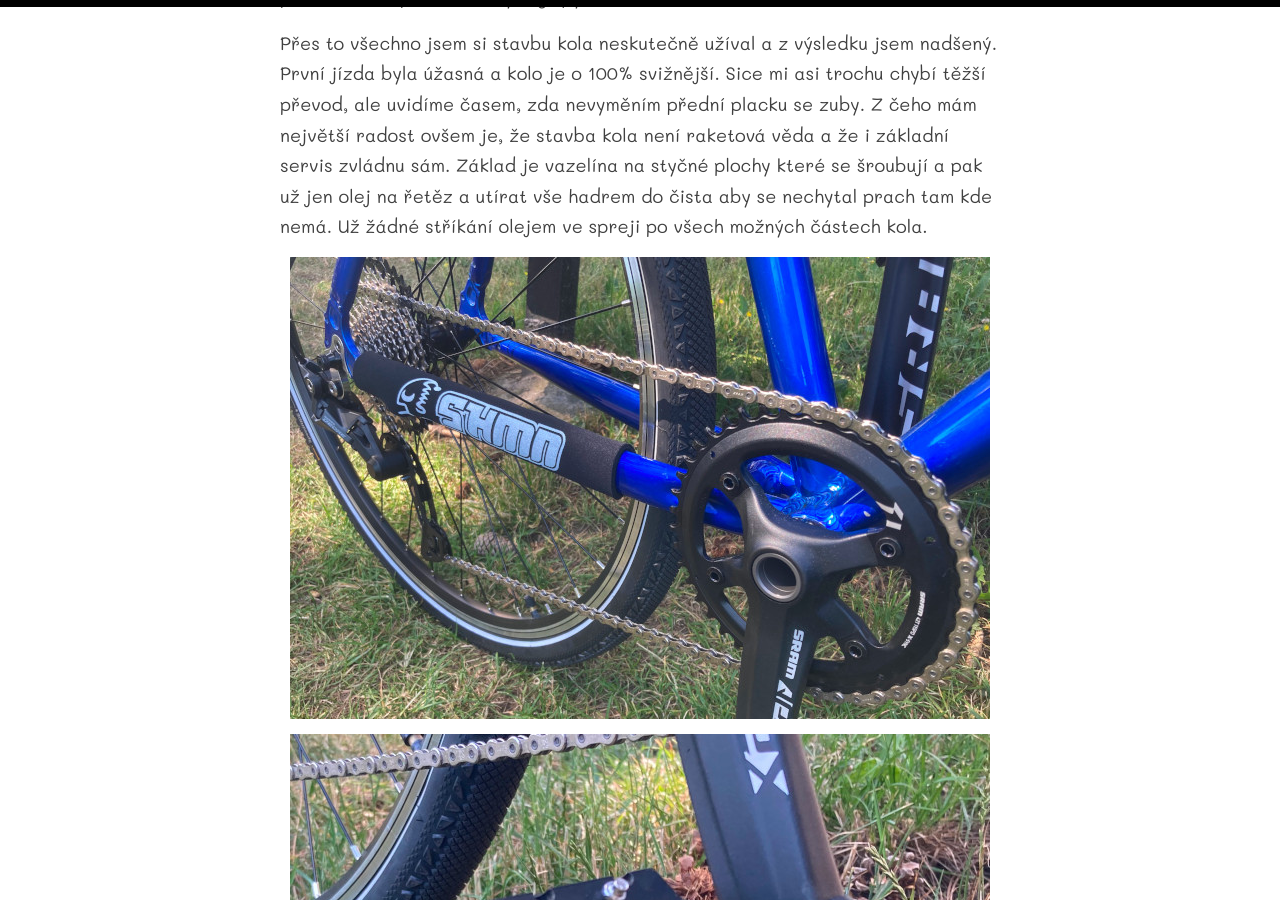
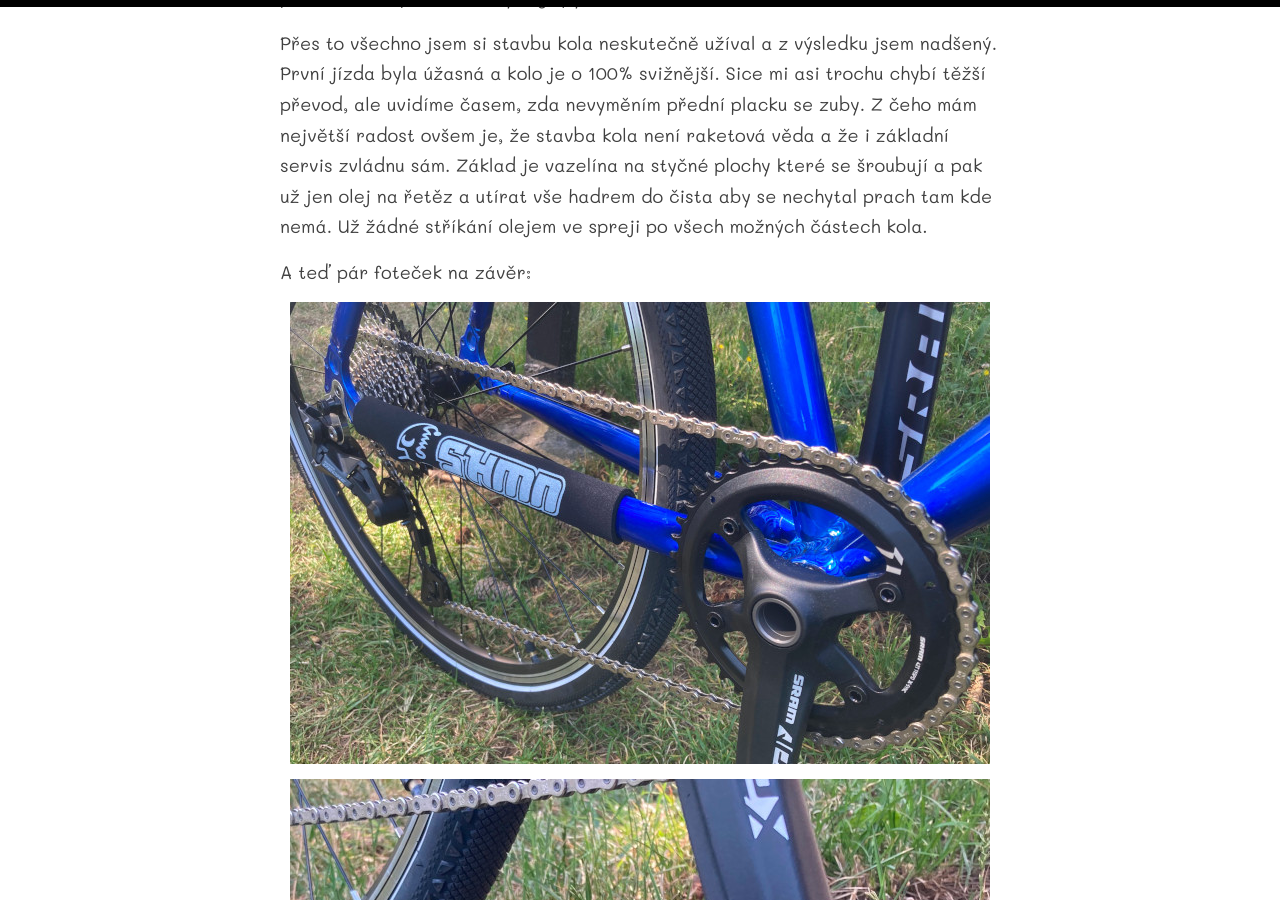
Before and after one commit to buresmi7/buresmi7.github.io, a Jekyll site: the page built from _posts/2022-06-01-kolo.md, in a window 1280 px wide and 900 px high, scrolled down 1757 px. Built offline with Jekyll 4.4.1, drawn with Linux system fonts in a browser that asks for light colours.

Commit message:
Kolo clanek

```diff
--- a/_posts/2022-06-01-kolo.md
+++ b/_posts/2022-06-01-kolo.md
@@ -64,6 +64,8 @@ Přes to všechno jsem si stavbu kola neskutečně užíval a z výsledku jsem n
 vazelína na styčné plochy které se šroubují a pak už jen olej na řetěz a utírat vše hadrem do
 čista aby se nechytal prach tam kde nemá. Už žádné stříkání olejem ve spreji po všech možných částech kola.
 
+A teď pár foteček na závěr:
+
 ![kolo](/images/posts/2022-06-01-kolo/kolo-01.jpg)
 
 ![kolo](/images/posts/2022-06-01-kolo/kolo-02.jpg)
```
